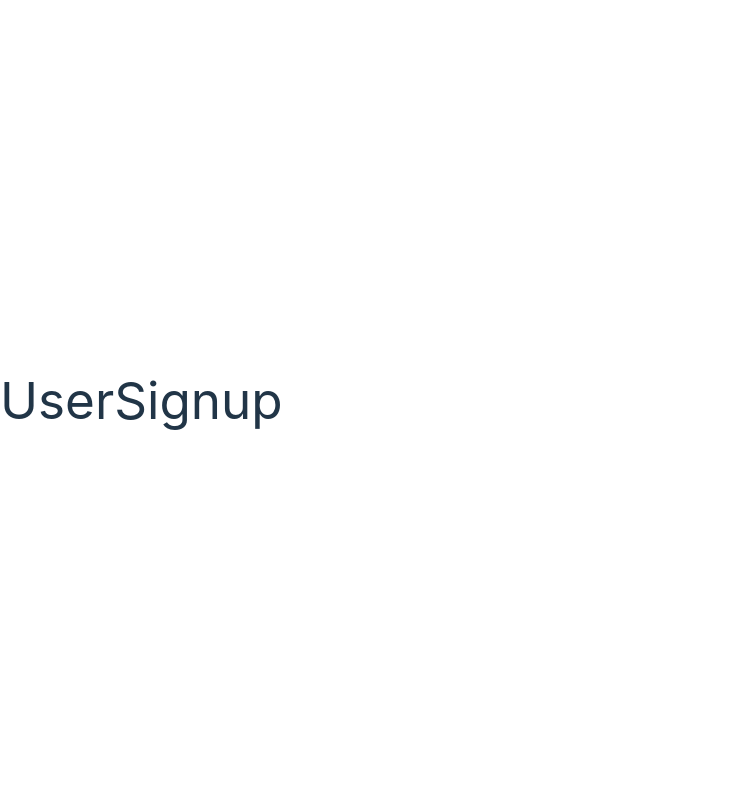
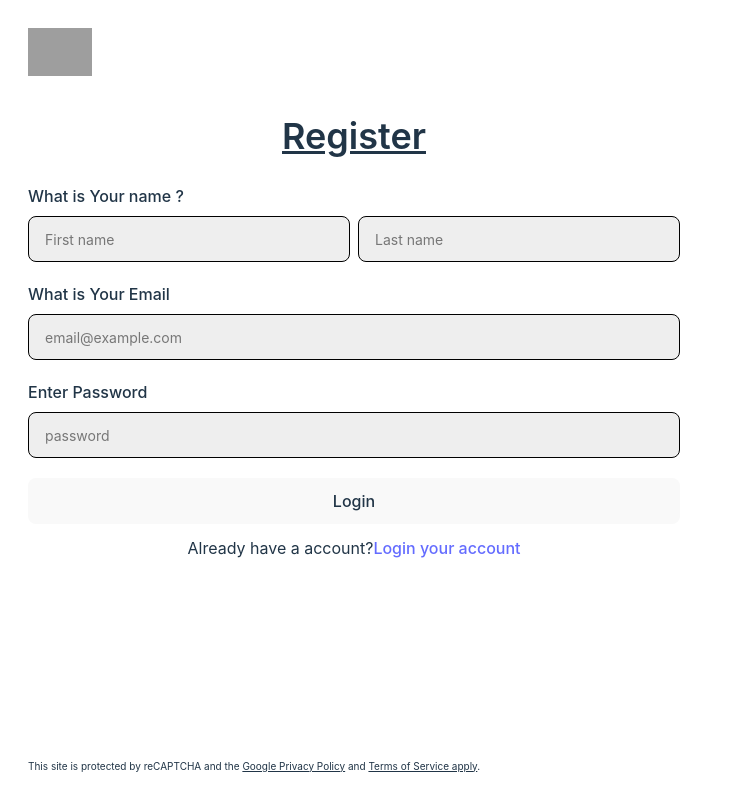
Before and after one commit to Aayushpradhan88-js/Uber-App-mernstack, a React (Vite) app in the folder Frontend/vite-project/: page /signup in a window 1280 px wide. Shown: the whole page, without its empty margins (0-739 px from the left). Built offline with nearby package versions, Linux system fonts and the light colour scheme; grey boxes are pictures that could not be loaded.

Commit message:
user form completed

```diff
--- a/Frontend/vite-project/src/App.jsx
+++ b/Frontend/vite-project/src/App.jsx
@@ -1,24 +1,20 @@
 /* eslint-disable no-unused-vars */
 import React from "react";
-import {Routes, Route} from 'react-router-dom';
+import { Routes, Route } from "react-router-dom";
 import Home from "./pages/Home";
-import UserSignup from "./pages/UserSignUp";
+import UserSignup from "./pages/UserSignup";
 import CaptainSignup from "./pages/CaptainSignup";
 import UserLogin from "./pages/UserLogin";
 import CaptainLogin from "./pages/CaptainLogin";
 
-const App = () => {
-  return (
-    <div>
-      <Routes>
-        <Route path='/' element={<Home />} />
-        <Route path='/signup' element={<UserSignup />} />
-        <Route path='/login' element={<UserLogin />} />
-        <Route path='/captain-signup' element={<CaptainSignup />} />
-        <Route path='/captain-login' element={<CaptainLogin />} />
-      </Routes>
-    </div>
-  )
-}
+const App = () => (
+  <Routes>
+    <Route path="/" element={<Home />} />
+    <Route path="/signup" element={<UserSignup />} />
+    <Route path="/login" element={<UserLogin />} />
+    <Route path="/captain-signup" element={<CaptainSignup />} />
+    <Route path="/captain-login" element={<CaptainLogin />} />
+  </Routes>
+);
 
-export default App
+export default App;
--- a/Frontend/vite-project/src/pages/CaptainSignup.jsx
+++ b/Frontend/vite-project/src/pages/CaptainSignup.jsx
@@ -1,12 +1,132 @@
 /* eslint-disable no-unused-vars */
-import React from 'react'
+import React, { useState } from 'react'
+import { Link } from 'react-router-dom';
 
-const CaptainSignup = () => {
+const CaptainLogin = () => {
+
+  const [firstName, setFirstName] = useState('');
+  const [LastName, setLastName] = useState('');
+  const [email, setEmail] = useState('');
+  const [password, setPassword] = useState('');
+  const [userData, setUserData] = useState({});
+
+  function submitHandler(e) {
+    e.preventDefault(); //To stop the output of the browser
+    setUserData({
+      fullname: {
+        firstname: firstName,
+        lastname: LastName,
+      },
+      email: email,
+      password: password
+    })
+    // console.log(userData)
+    setFirstName('')
+    setLastName('')
+    setEmail('')
+    setPassword('')
+  }
   return (
     <div>
-      <h1>CaptainSignup</h1>
+      <div className='p-7 h-screen  flex flex-col justify-between'>
+        <div>
+          {/* uber logo */}
+          <img className='w-30 mb-10' src="https://static.vecteezy.com/system/resources/previews/027/127/451/large_2x/uber-logo-uber-icon-transparent-free-png.png" alt="" style={{ filter: 'brightness(0) invert(1)' }}/>
+
+          {/* Form  */}
+          <form onSubmit={(e) => {
+            submitHandler(e);
+          }}>
+
+
+          <h2 className='text-3xl underline font-semibold mb-7 text-center '>Captain Registration</h2>
+
+            {/* name box of user first and lastname */}
+            <h3 className='text-base font-medium mb-2'>
+              What is Your name ?
+            </h3>
+            <div className='flex gap-2 mb-5'>
+              <input
+                required
+                className='bg-[#eeeeee] text-black w-1/2 px-4 py-2 border text-lg placeholder:text-sm rounded-lg'
+                value={firstName}
+                onChange={(e) => {
+                  setFirstName(e.target.value)
+                }}
+                type="text"
+                placeholder='First name'
+              />
+              <input
+                required
+                className='bg-[#eeeeee] text-black w-1/2 px-4 py-2 border text-lg placeholder:text-sm rounded-lg'
+                value={LastName}
+                onChange={(e) => {
+                  setLastName(e.target.value)
+                }}
+                type="text"
+                placeholder='Last name'
+              />
+
+            </div>
+
+            {/* email box */}
+            <h3 className='text-base font-medium mb-2'>
+              What is Your Email
+            </h3>
+
+            <input
+              required
+              // twoway binding
+              value={email}
+              onChange={(e) => {
+                setEmail(e.target.value);
+              }}
+              className='bg-[#eeeeee] text-black mb-5 px-4 py-2 border w-full text-lg placeholder:text-sm rounded-lg'
+              type="email"
+              placeholder='email@example.com'
+            />
+
+            {/* password box */}
+            <h3 className='text-base font-medium mb-2'>
+              Enter Password
+            </h3>
+
+            <input
+              required
+              type="password"
+              // twoway binding
+              value={password}
+              onChange={(e) => {
+                setPassword(e.target.value);
+              }}
+              className='bg-[#eeeeee] text-black mb-5 px-4 py-2 border w-full text-lg placeholder:text-sm rounded-lg'
+              placeholder='password'
+            />
+
+            {/* Login button */}
+            <button className='bg-[#111] font-semibold mb-3 rounded-lg px-4 py-2 w-full text-lg placeholder:text-base'>
+              Login
+            </button>
+
+          </form>
+
+          {/* redirected to new Account */}
+          <p className='text-center'>Already have a account?
+            <Link to='/captain-login' className='text-blue-600'>
+              Login your account
+            </Link>
+          </p>
+        </div>
+
+        <div>
+          <p className='text-[10px] leading-tight'>This site is protected by reCAPTCHA and the <span className='underline'>Google Privacy
+            Policy</span> and <span className='underline'>Terms of Service apply</span>.</p>
+        </div>
+      </div>
+
+
     </div>
   )
 }
 
-export default CaptainSignup
+export default CaptainLogin
--- a/Frontend/vite-project/src/pages/UserLogin.jsx
+++ b/Frontend/vite-project/src/pages/UserLogin.jsx
@@ -29,9 +29,11 @@ const UserLogin = () => {
         <form onSubmit={(e) => {
           submitHandler(e);
         }}>
+
+          <h2 className='text-4xl underline font-semibold mb-7 text-center '>User Login</h2>
           {/* email box */}
-          <h3 className='text-xl font-medium mb-2'>
-            What is Your Email
+          <h3 className='text-sm font-medium mb-2'>
+            Email
           </h3>
 
           <input
@@ -41,14 +43,14 @@ const UserLogin = () => {
             onChange={(e) => {
               setEmail(e.target.value);
             }}
-            className='bg-[#eeeeee] mb-7 px-4 py-2 border w-full text-lg placeholder:text rounded-lg'
+            className='bg-[#eeeeee] mb-7 px-4 py-2 border w-full text-lg text-black placeholder:text-sm rounded-lg'
             type="email"
-            placeholder='email@example.com'
+            placeholder='enter your email'
           />
 
           {/* password box */}
-          <h3 className='text-xl font-medium mb-2'>
-            Enter Password
+          <h3 className='text-sm font-medium mb-2'>
+            Password
           </h3>
 
           <input
@@ -59,8 +61,8 @@ const UserLogin = () => {
             onChange={(e) => {
               setPassword(e.target.value);
             }}
-            className='bg-[#eeeeee] mb-7 px-4 py-2 border w-full text-lg placeholder:text rounded-lg'
-            placeholder='password'
+            className='bg-[#eeeeee] mb-5 px-4 py-2 border w-full text-black text-lg placeholder:text-sm rounded-lg'
+            placeholder='enter your password'
           />
 
           {/* Login button */}
@@ -79,7 +81,7 @@ const UserLogin = () => {
       </div>
 
       <div>
-        <Link to='/captain-login' className='bg-green-500 font-semibold mb-7 px-4 py-2 border w-full text-lg placeholder:text rounded-lg'>Sign in as Captain</Link>
+        <Link to='/captain-signup' className='bg-[#10b461] flex items-center justify-center font-semibold mb-5 rounded-lg px-4 py-2 w-full text-lg placeholder:text-base'>Sign in as a captain</Link>
       </div>
     </div>
   )
--- a/Frontend/vite-project/src/pages/UserSignup.jsx
+++ b/Frontend/vite-project/src/pages/UserSignup.jsx
@@ -1,12 +1,131 @@
 /* eslint-disable no-unused-vars */
-import React from 'react'
+import React, { useState } from 'react'
+import { Link } from 'react-router-dom';
 
-const UserSignup = () => {
+const CaptainLogin = () => {
+
+  const [firstName, setFirstName] = useState('');
+  const [LastName, setLastName] = useState('');
+  const [email, setEmail] = useState('');
+  const [password, setPassword] = useState('');
+  const [userData, setUserData] = useState({});
+
+  function submitHandler(e) {
+    e.preventDefault(); //To stop the output of the browser
+    setUserData({
+      fullname: {
+        firstname: firstName,
+        lastname: LastName,
+      },
+      email: email,
+      password: password
+    })
+    // console.log(userData)
+    setFirstName('')
+    setLastName('')
+    setEmail('')
+    setPassword('')
+  }
   return (
     <div>
-      <h1>UserSignup</h1>
+      <div className='p-7 h-screen  flex flex-col justify-between'>
+        <div>
+          {/* uber logo */}
+          <img className='w-16 mb-10 bg-black' src="https://th.bing.com/th/id/OIP.9bm6M6gfXxYJ6qqjNR9B9AAAAA?w=280&h=280&rs=1&pid=ImgDetMain" alt="" />
+
+          {/* Form  */}
+          <form onSubmit={(e) => {
+            submitHandler(e);
+          }}>
+
+
+          <h2 className='text-4xl underline font-semibold mb-7 text-center '>Register</h2>
+
+            {/* name box of user first and lastname */}
+            <h3 className='text-base font-medium mb-2'>
+              What is Your name ?
+            </h3>
+            <div className='flex gap-2 mb-5'>
+              <input
+                required
+                className='bg-[#eeeeee] text-black w-1/2 px-4 py-2 border text-lg placeholder:text-sm rounded-lg'
+                value={firstName}
+                onChange={(e) => {
+                  setFirstName(e.target.value)
+                }}
+                type="text"
+                placeholder='First name'
+              />
+              <input
+                required
+                className='bg-[#eeeeee] text-black w-1/2 px-4 py-2 border text-lg placeholder:text-sm rounded-lg'
+                value={LastName}
+                onChange={(e) => {
+                  setLastName(e.target.value)
+                }}
+                type="text"
+                placeholder='Last name'
+              />
+
+            </div>
+
+            {/* email box */}
+            <h3 className='text-base font-medium mb-2'>
+              What is Your Email
+            </h3>
+
+            <input
+              required
+              // twoway binding
+              value={email}
+              onChange={(e) => {
+                setEmail(e.target.value);
+              }}
+              className='bg-[#eeeeee] text-black mb-5 px-4 py-2 border w-full text-lg placeholder:text-sm rounded-lg'
+              type="email"
+              placeholder='email@example.com'
+            />
+
+            {/* password box */}
+            <h3 className='text-base font-medium mb-2'>
+              Enter Password
+            </h3>
+
+            <input
+              required
+              type="password"
+              // twoway binding
+              value={password}
+              onChange={(e) => {
+                setPassword(e.target.value);
+              }}
+              className='bg-[#eeeeee] text-black mb-5 px-4 py-2 border w-full text-lg placeholder:text-sm rounded-lg'
+              placeholder='password'
+            />
+
+            {/* Login button */}
+            <button className='bg-[#111] font-semibold mb-3 rounded-lg px-4 py-2 w-full text-lg placeholder:text-base'>
+              Login
+            </button>
+
+          </form>
+
+          {/* redirected to new Account */}
+          <p className='text-center'>Already have a account?
+            <Link to='/login' className='text-blue-600'>
+              Login your account
+            </Link>
+          </p>
+        </div>
+
+        <div>
+          <p className='text-[10px] leading-tight'>This site is protected by reCAPTCHA and the <span className='underline'>Google Privacy
+            Policy</span> and <span className='underline'>Terms of Service apply</span>.</p>
+        </div>
+      </div>
+
     </div>
   )
 }
 
-export default UserSignup
+export default CaptainLogin
```
Also changed, not shown: Frontend/vite-project/src/pages/CaptainLogin.jsx (+13 -9 lines).
